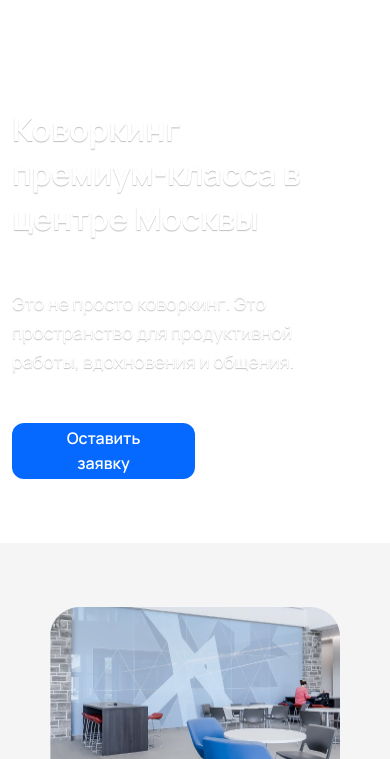
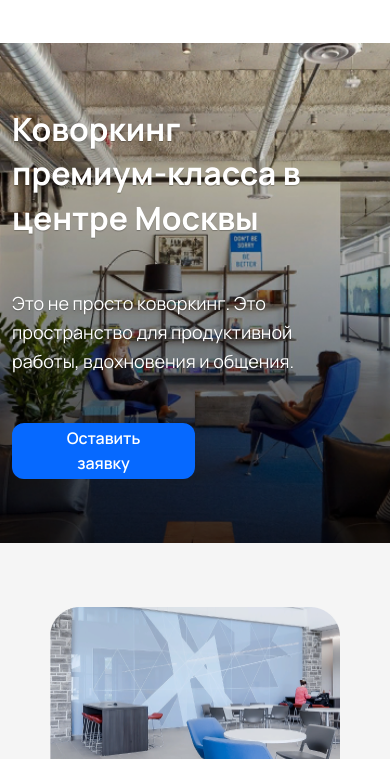
Before and after one commit to drkr4in/work_balance, a website built with webpack: page src/index.html in a window 390 px wide. Shown: the part 85-844 px from the top of the page. Built offline with nearby package versions, Linux system fonts and the light colour scheme; files whose address does not match are found by name.

Commit message:
add imgs

```diff
--- a/src/css/style.scss
+++ b/src/css/style.scss
@@ -120,18 +120,18 @@
   background-position: center;
   background-size: cover;
   background-repeat: no-repeat;
-  // background: url(../images/BG1440.png);
+  background: url(../images/BG1440.png);
   height: 688px;
   @media (max-width: 992px) {
-    // background: url(../images/BG744.png);
+    background: url(../images/BG744.png);
     background-size: cover;
   }
   @media (max-width: 768px) {
-    // background: url(../images/BG744.png);
+    background: url(../images/BG744.png);
     height: 500px;
   }
   @media (max-width: 576px) {
-    // background: url(../images/BG360.png);
+    background: url(../images/BG360.png);
     background-size: cover;
   }
 }
@@ -1141,9 +1141,9 @@
 .contact {
   min-height: 676px;
   padding: 120px 0;
-  // background: url("../images/map.png");
+  background: url("../images/map.png");
   @media (max-width: 768px) {
-    // background: url("../images/map744.png");
+    background: url("../images/map744.png");
   }
   @media (max-width: 768px) {
     background: url(none);
```
Also changed, not shown: src/css/style.css, 1 other file.
